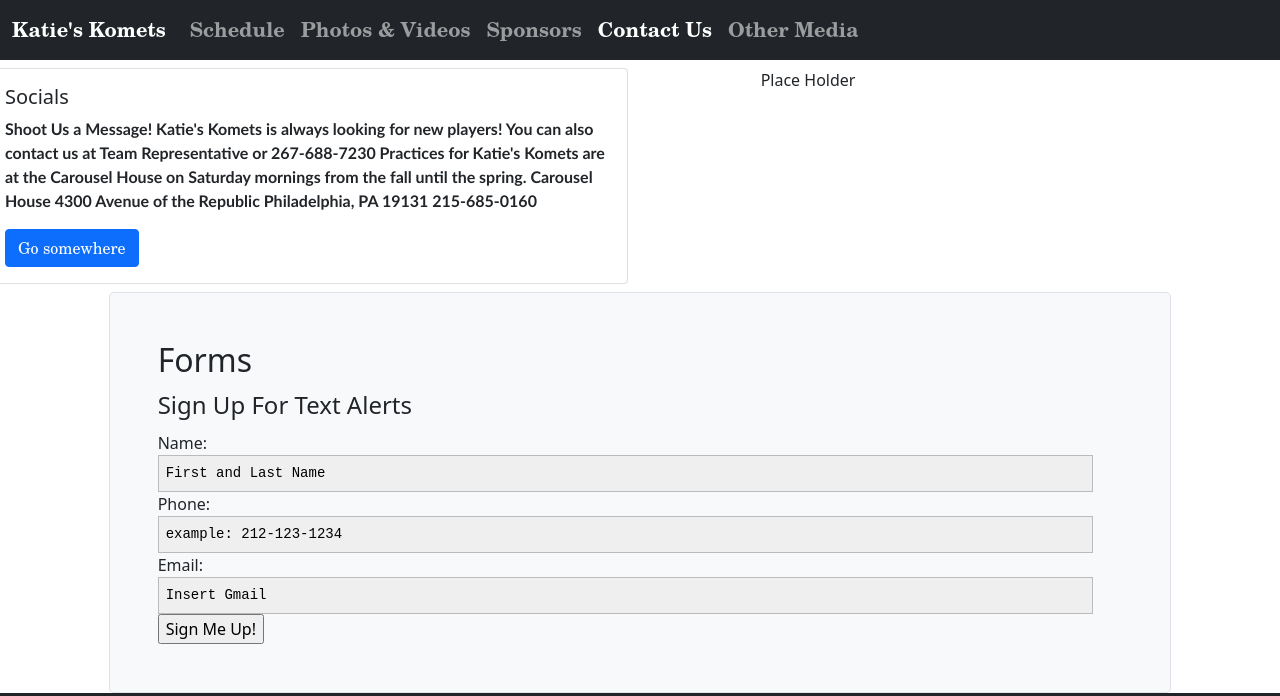
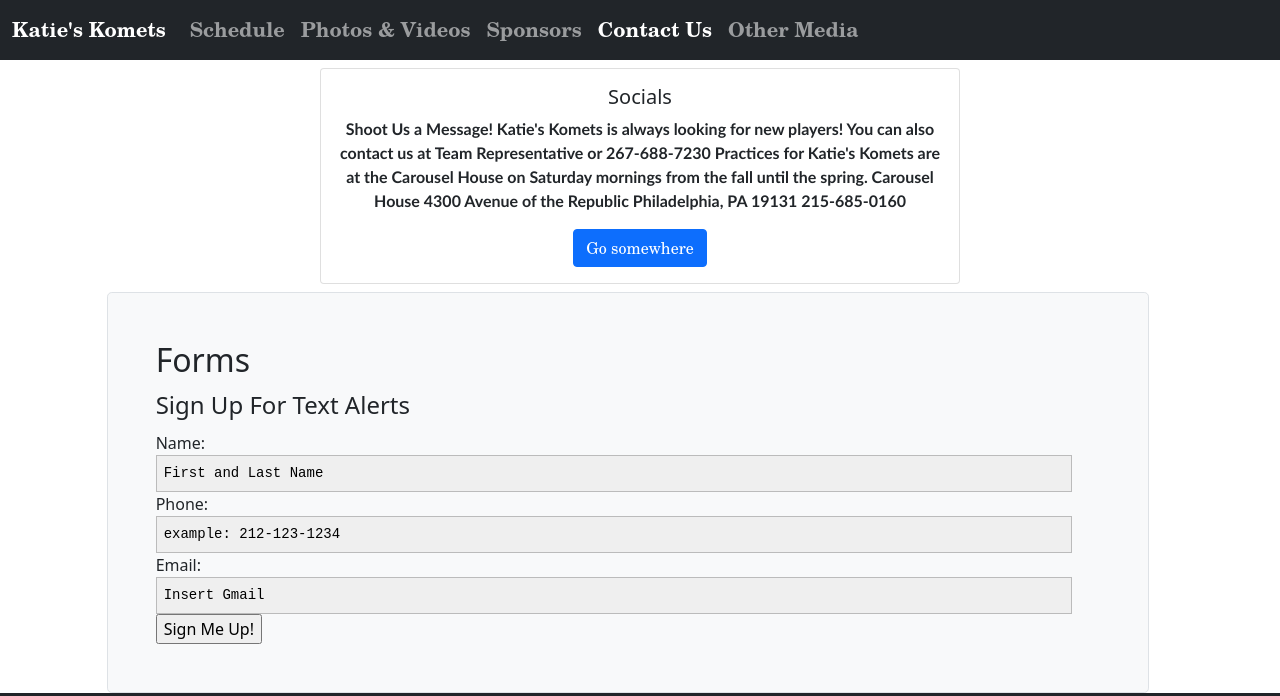
Before and after one commit to GriffinZW/Katies_Komets, a website: page contacts.html in a window 1280 px wide. Shown: the part 207-903 px from the top of the page. Drawn offline with nearby package versions, Linux system fonts and the light colour scheme.

Commit message:
Update contacts.html

```diff
--- a/contacts.html
+++ b/contacts.html
@@ -68,7 +68,8 @@
     </nav>
     <div class="row">
 
-      <div class="col-6 my-2"><div class="card float-right" style="width: 40rem;">
+     <center>
+      <div class="col-6 my-2"><div class="card" style="width: 40rem;">
         <div class="card-body">
           <h5 class="card-title">Socials</h5>
           <p class="card-text">Shoot Us a Message! Katie's Komets is always looking for new players! You
@@ -79,10 +80,9 @@
           <a href="#" class="btn btn-primary">Go somewhere</a>
         </div>
       </div>
-      </div>
-      <div class="col-1"></div>
-      <div class="col-5 my-2">Place Holder</div>
     </div>
+  </center>
+
     <div class="row">
       <div class="col-1"></div>
       <div class="col-10">
```
